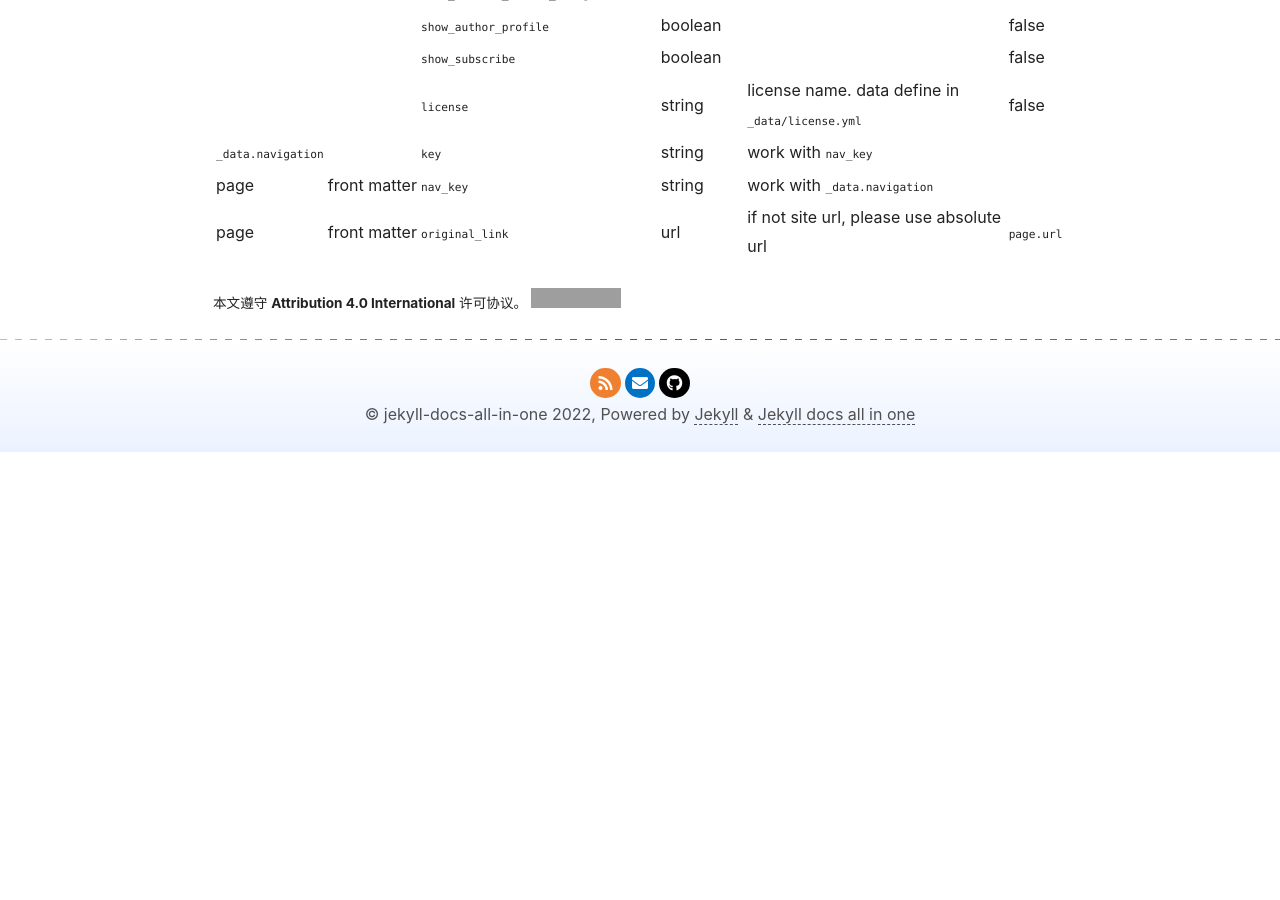
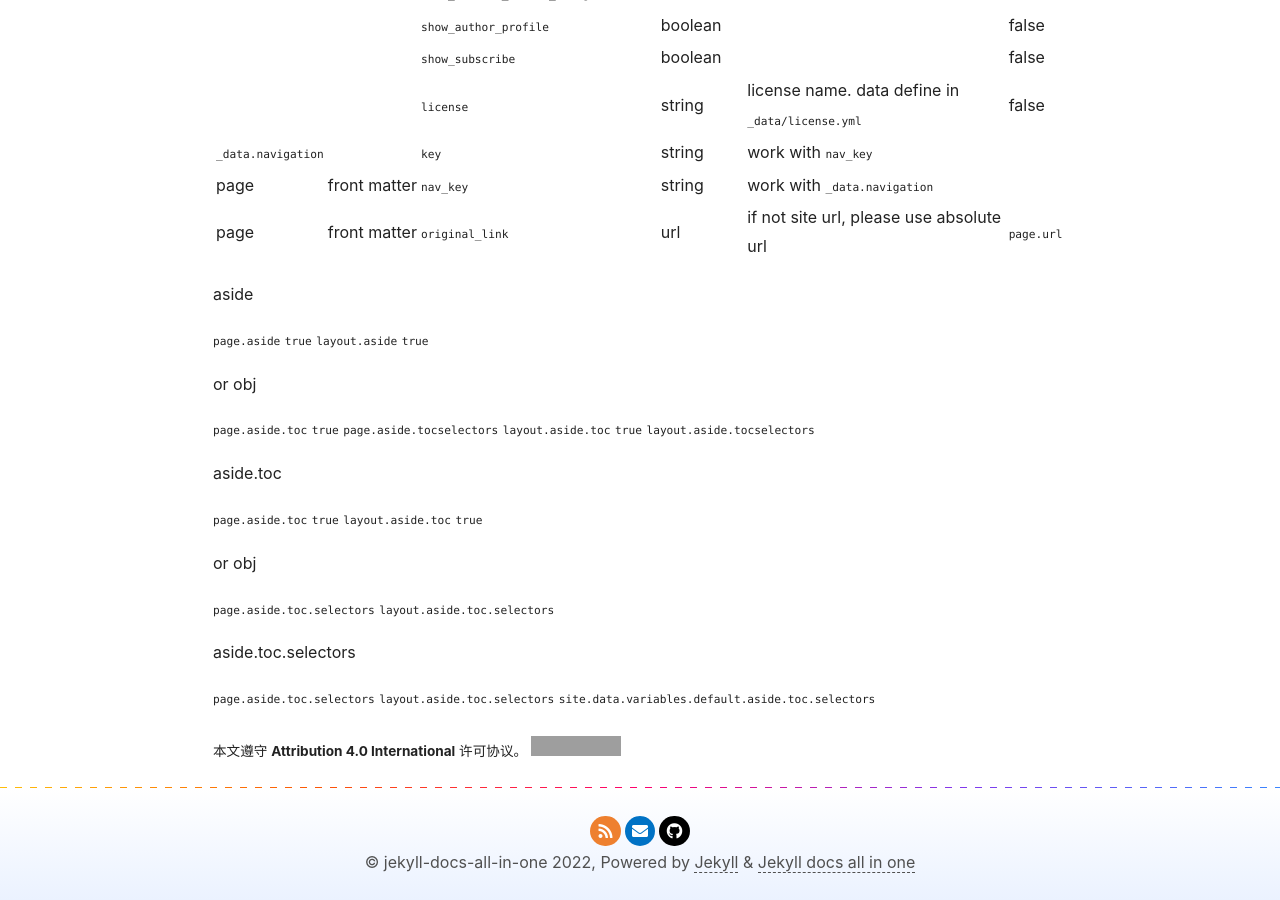
Before and after one commit to LawssssCat/jekyll-docs, a Jekyll site: the page built from _posts/2022-06-14-site-config.md, in a window 1280 px wide and 900 px high, scrolled down 2740 px. Built offline with Jekyll 4.4.1, drawn with Linux system fonts in a browser that asks for light colours; comment, search, counter and statistics services are not loaded; before the commit the page ends 3192 px from its top, so only the background shows below that; grey boxes are pictures that could not be loaded.

Commit message:
feat: append toc selectors into window.variables

```diff
--- a/_data/variables.yml
+++ b/_data/variables.yml
@@ -9,7 +9,9 @@
     rss:  /feed.xml
     archive: /archive
   sources: unpkg
-
+  aside:
+    toc:
+      selectors: 'h1,h2,h3'
   page:
     type: webpage
     show_btn_change_theme: true # If false, the build result of style.css will be greatly reduced.
--- a/_javascript/components/aside/toc.js
+++ b/_javascript/components/aside/toc.js
@@ -1,6 +1,6 @@
 const lazyload = require('lazyload');
-const sources = window.VARIABLES.sources;
+const toc = window.VARIABLES.toc.selectors;
 
 lazyload.onload(() => {
-  console.log('hahahahah');
+  console.log(toc);
 });
--- a/_layouts/page.html
+++ b/_layouts/page.html
@@ -1,7 +1,7 @@
 ---
 layout: base
 ---
-{%- if page.aside -%}
+{%- if page.aside or layout.aside -%}
   {%- assign _show_aside = true -%}
 {%- else -%}
   {%- assign _show_aside = false -%}
@@ -59,7 +59,7 @@
             {%- if _show_aside -%}
               <div class="col-aside d-print-none">
                 <aside>
-                  {%- if page.aside.toc -%}
+                  {%- if page.aside.toc or layout.aside.toc -%}
                     <!-- toc -->
                     <div>{%- include aside/toc.html -%}</div>
                   {%- endif -%}
--- a/_posts/2022-06-14-site-config.md
+++ b/_posts/2022-06-14-site-config.md
@@ -70,3 +70,32 @@
  page | front matter | `original_link` | url | if not site url, please use absolute url | `page.url`
 
 {% endraw %}
+
+
+aside
+
+`page.aside` `true`
+`layout.aside` `true`
+
+or obj
+
+`page.aside.toc` `true`
+`page.aside.tocselectors`
+`layout.aside.toc` `true`
+`layout.aside.tocselectors`
+
+aside.toc
+
+`page.aside.toc` `true`
+`layout.aside.toc` `true`
+
+or obj
+
+`page.aside.toc.selectors`
+`layout.aside.toc.selectors`
+
+aside.toc.selectors
+
+`page.aside.toc.selectors`
+`layout.aside.toc.selectors`
+`site.data.variables.default.aside.toc.selectors`
```
Also changed, not shown: _includes/aside/toc.html (+12 -0 lines).
